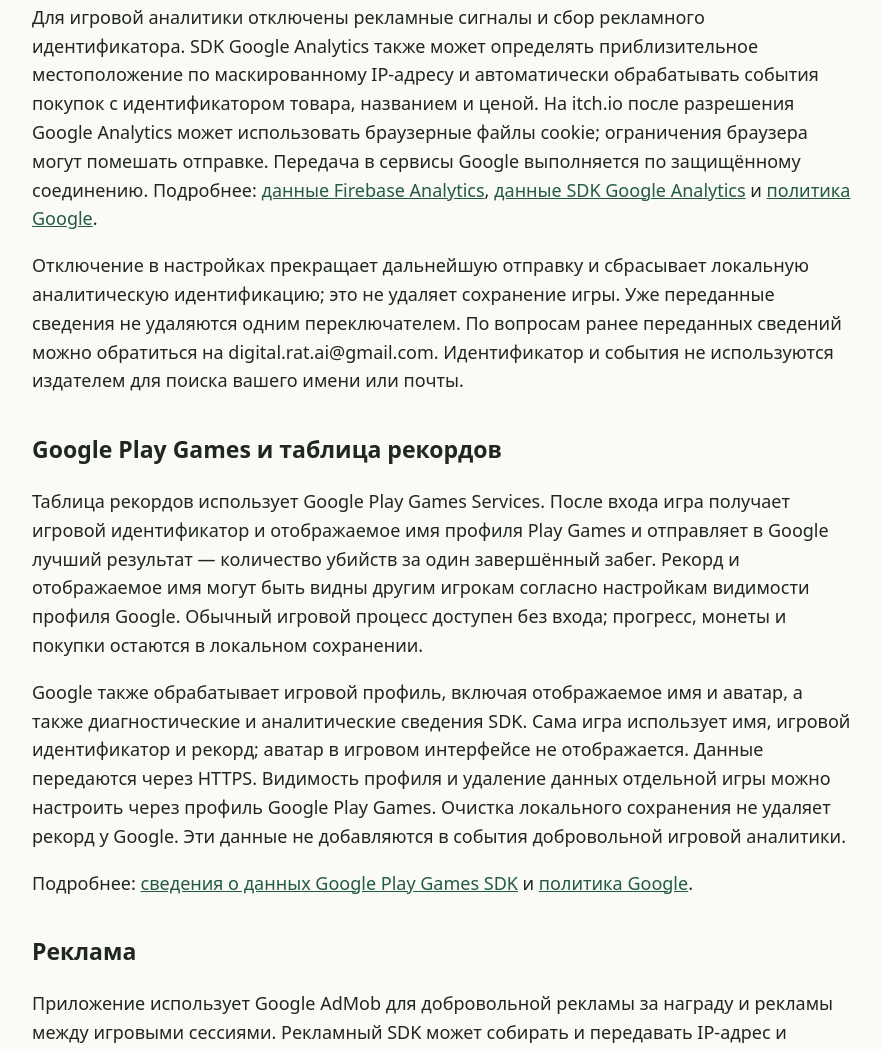
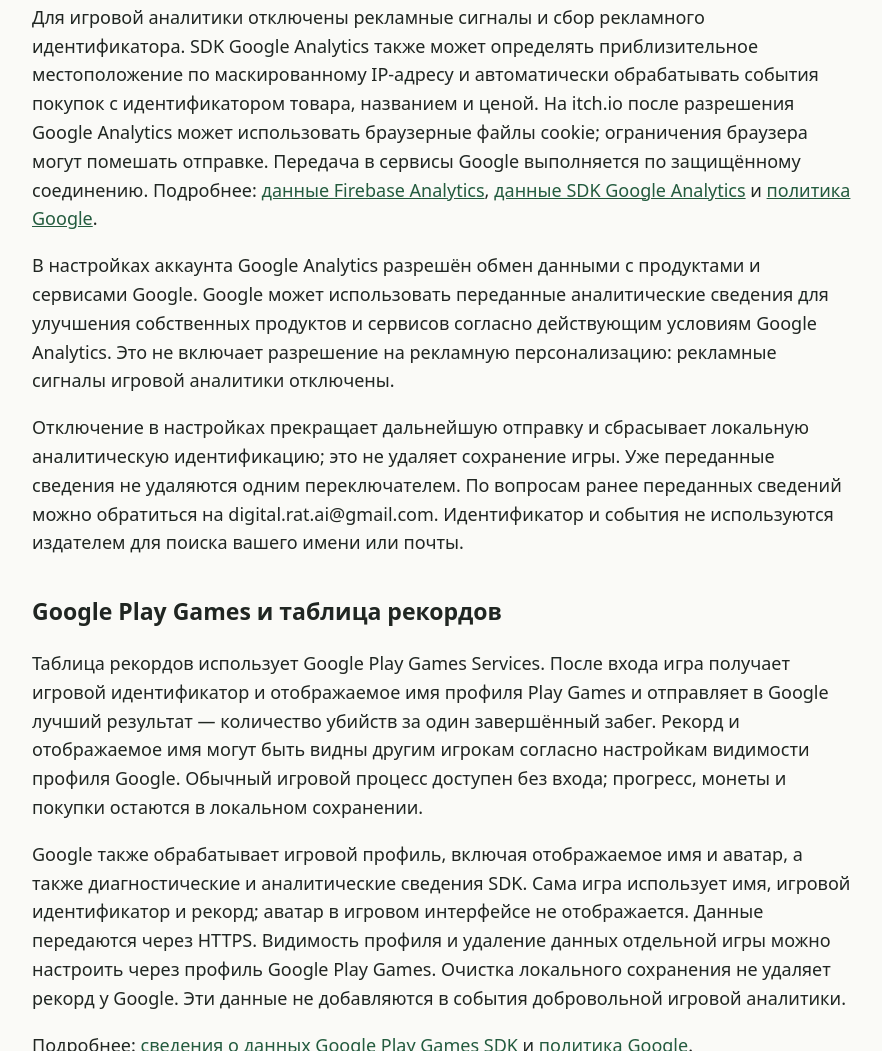
Before and after one commit to babarobat/digital-rat-ai-privacy, a plain HTML site: page index.html in a window 1280 px wide. Shown: the part 1150-2201 px from the top of the page, without its empty margins (198-1080 px from the left). Drawn offline with Linux system fonts and the light colour scheme.

Commit message:
Disclose configured Google Analytics product data sharing

```diff
--- a/index.html
+++ b/index.html
@@ -12,6 +12,7 @@
 <p>В версиях для Android и itch.io можно разрешить отправку игровой аналитики в Google Firebase Analytics / Google Analytics. До разрешения сбор игровой аналитики выключен. Выбор предлагается при первом запуске и доступен в настройках игры; отказ не ограничивает обычную игру или награды. Согласие на аналитику и рекламные настройки независимы.</p>
 <p>При разрешении отправляются случайный идентификатор установки, идентификаторы сессии и забега, версия и платформа игры, действия в меню, время игры и выборов, герой, улучшения и сборка, игровые монеты, бои, причины урона и смерти, результат забега, взаимодействия с наградами и статус доставки игровых покупок, а также показатели производительности. Google также обрабатывает технические сведения своего SDK, в том числе идентификатор экземпляра приложения и сведения об устройстве. Эта информация используется для анализа баланса, сложности, прогресса, удобства интерфейса и стабильности игры. Имя, почта, токены покупок, содержимое переписки и запись экрана в игровые события не добавляются. Координаты в событиях урона относятся к игровой карте, а не к местоположению устройства.</p>
 <p>Для игровой аналитики отключены рекламные сигналы и сбор рекламного идентификатора. SDK Google Analytics также может определять приблизительное местоположение по маскированному IP-адресу и автоматически обрабатывать события покупок с идентификатором товара, названием и ценой. На itch.io после разрешения Google Analytics может использовать браузерные файлы cookie; ограничения браузера могут помешать отправке. Передача в сервисы Google выполняется по защищённому соединению. Подробнее: <a href="https://firebase.google.com/support/privacy">данные Firebase Analytics</a>, <a href="https://support.google.com/analytics/answer/11582702">данные SDK Google Analytics</a> и <a href="https://policies.google.com/privacy">политика Google</a>.</p>
+<p>В настройках аккаунта Google Analytics разрешён обмен данными с продуктами и сервисами Google. Google может использовать переданные аналитические сведения для улучшения собственных продуктов и сервисов согласно действующим условиям Google Analytics. Это не включает разрешение на рекламную персонализацию: рекламные сигналы игровой аналитики отключены.</p>
 <p>Отключение в настройках прекращает дальнейшую отправку и сбрасывает локальную аналитическую идентификацию; это не удаляет сохранение игры. Уже переданные сведения не удаляются одним переключателем. По вопросам ранее переданных сведений можно обратиться на digital.rat.ai@gmail.com. Идентификатор и события не используются издателем для поиска вашего имени или почты.</p>
 <h2>Google Play Games и таблица рекордов</h2>
 <p>Таблица рекордов использует Google Play Games Services. После входа игра получает игровой идентификатор и отображаемое имя профиля Play Games и отправляет в Google лучший результат — количество убийств за один завершённый забег. Рекорд и отображаемое имя могут быть видны другим игрокам согласно настройкам видимости профиля Google. Обычный игровой процесс доступен без входа; прогресс, монеты и покупки остаются в локальном сохранении.</p>
```
